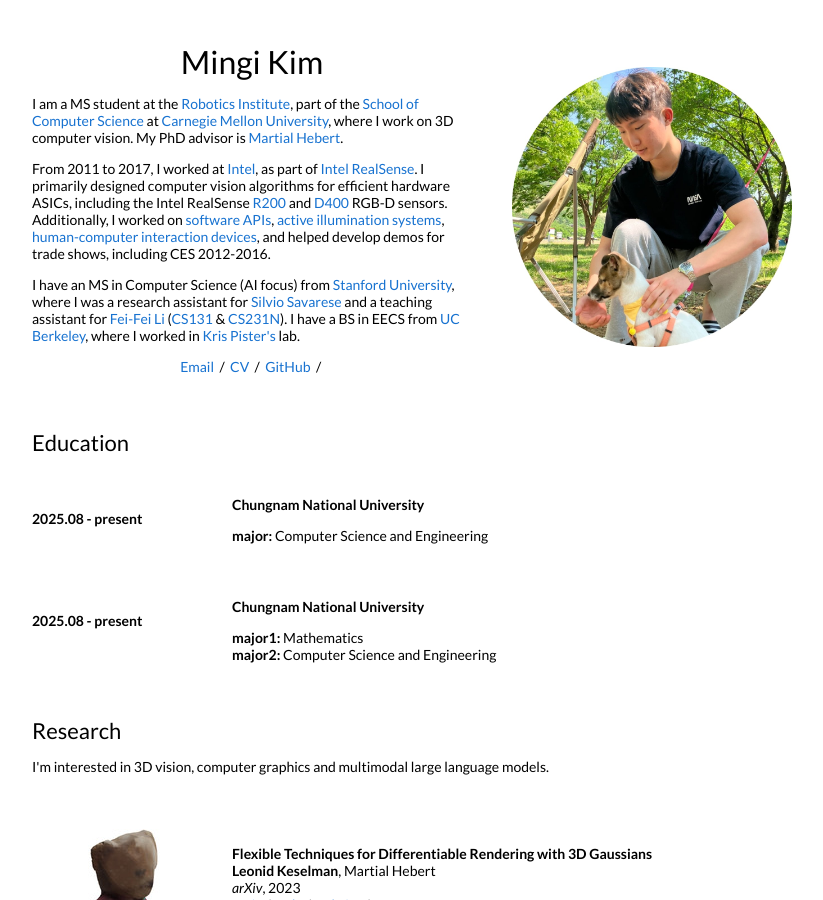
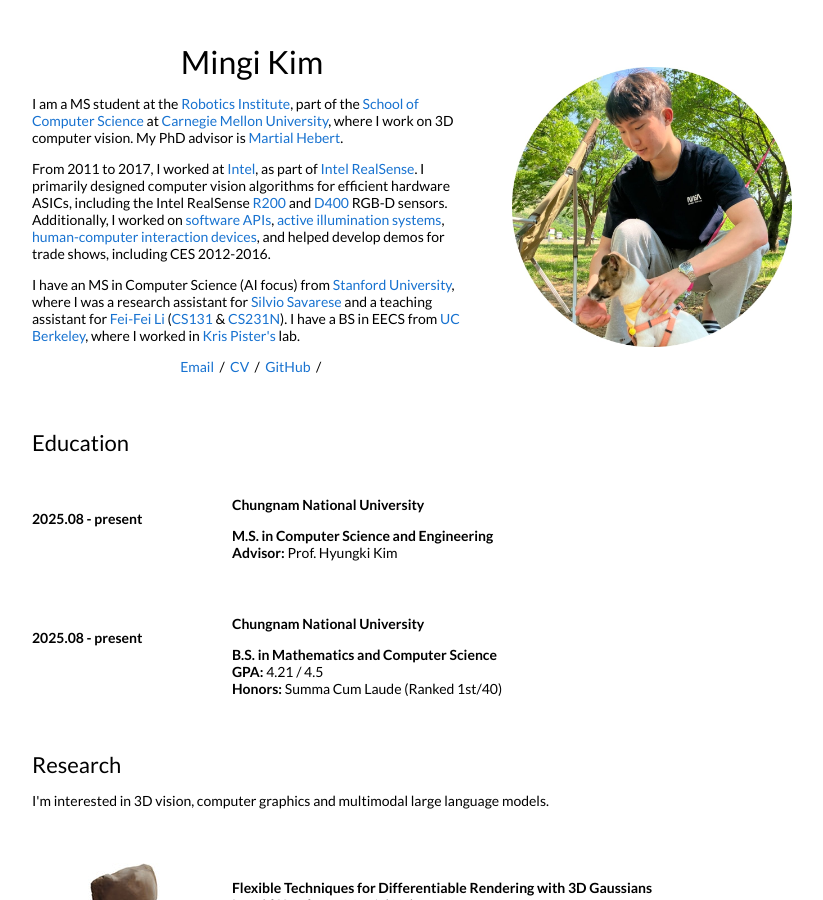
Before and after one commit to mingikim1/mingikim1.github.io, a Jekyll site: the page built from _posts/2023-08-28-3dgaussians.markdown, in a window 1280 px wide and 900 px high. Shown: the whole window, without its empty margins (228-1051 px from the left). Built offline with Jekyll 4.4.1, drawn with Linux system fonts in a browser that asks for light colours.

Commit message:
Update default.html

```diff
--- a/_layouts/default.html
+++ b/_layouts/default.html
@@ -70,7 +70,8 @@
               <td style="padding:2.5%;width:75%;vertical-align:top">
                 <h3>Chungnam National University</h3>
                 <p>
-                  <strong>major:</strong> Computer Science and Engineering<br>
+                  <strong>M.S. in Computer Science and Engineering</strong><br>
+                  <strong>Advisor: </strong>Prof. Hyungki Kim
                 </p>
               </td>
             </tr>
@@ -82,8 +83,9 @@
               <td style="padding:2.5%;width:75%;vertical-align:top">
                 <h3>Chungnam National University</h3>
                 <p>
-                  <strong>major1:</strong> Mathematics<br>
-                  <strong>major2:</strong> Computer Science and Engineering<br>
+                  <strong>B.S. in Mathematics and Computer Science</strong><br>
+                  <strong>GPA: </strong>4.21 / 4.5<br>
+                  <strong>Honors: </strong>Summa Cum Laude (Ranked 1st/40)
                 </p>
               </td>
             </tr>
```
